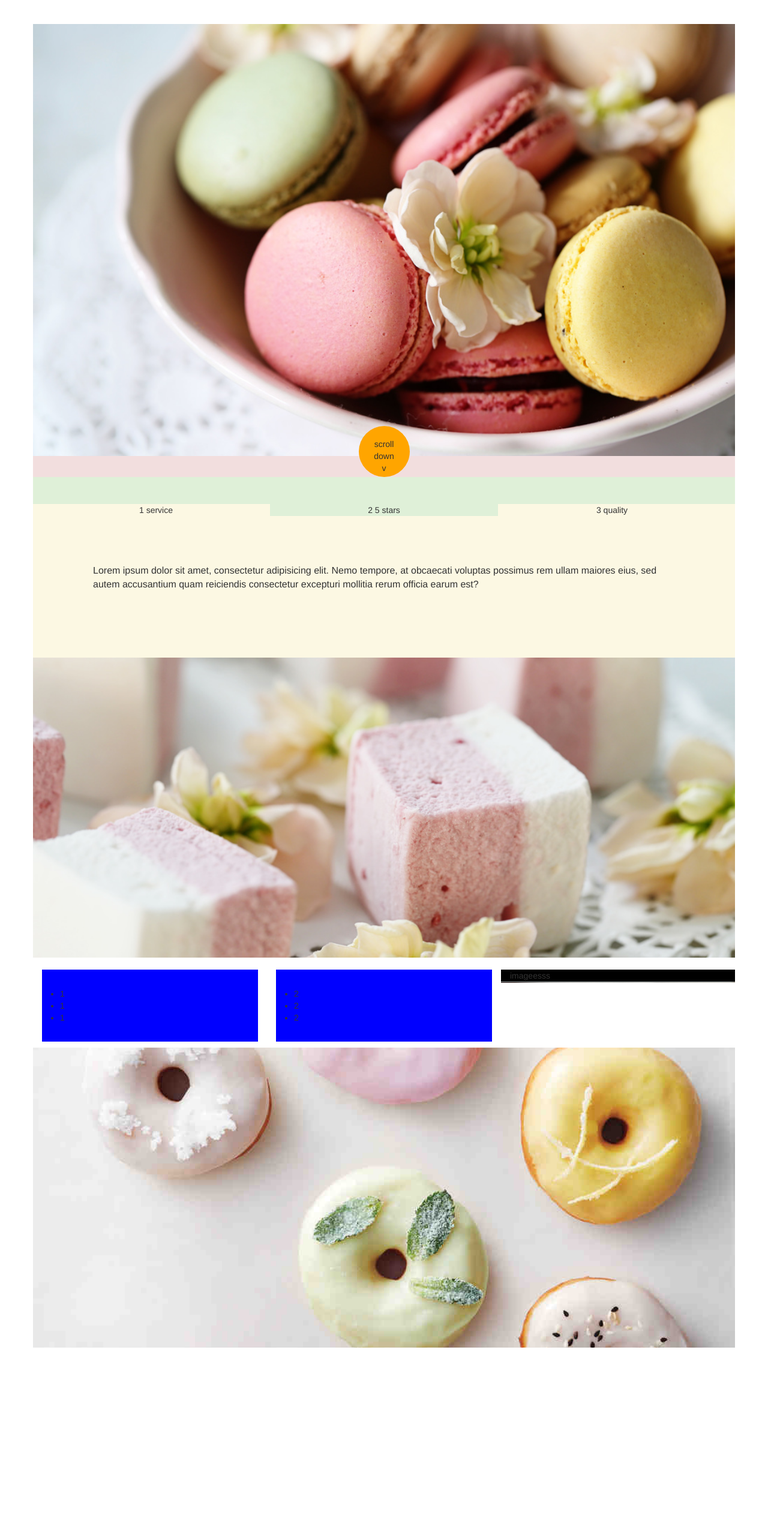
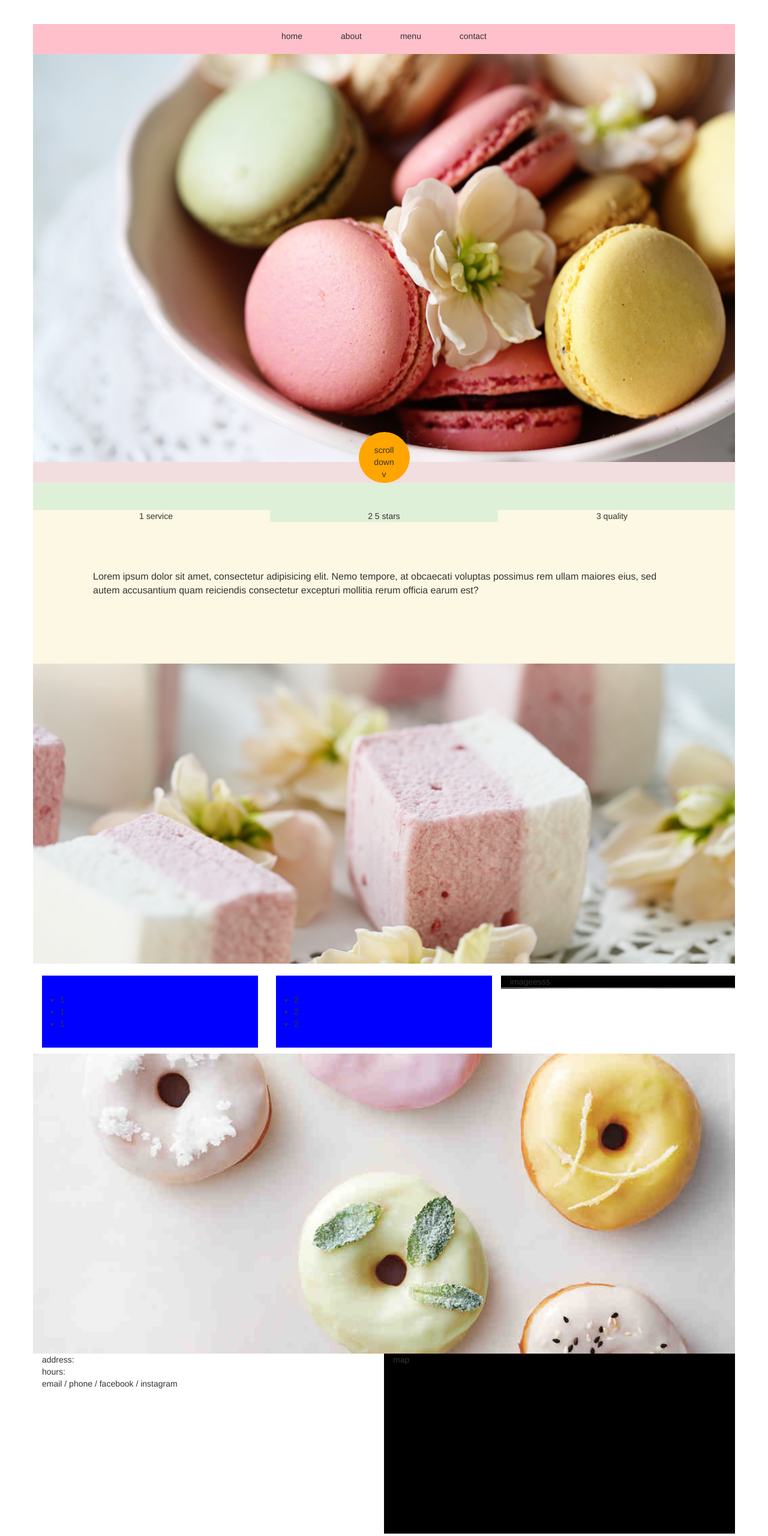
Before and after one commit to graceemoon/website3, a plain HTML site: page index.html in a window 1280 px wide. Shown: the top 2560 px of the page at 60% size. Before the commit the page ends 2286 px from the top, so only its background shows below. Drawn offline with nearby package versions, Linux system fonts and the light colour scheme.

Commit message:
page layout done

```diff
--- a/index.html
+++ b/index.html
@@ -19,6 +19,17 @@
 </head>
 <body>
 	<div class="container">
+	<!-- navbar -->
+		<div class="row">
+			<nav class="col-lg-12 col-xs-12">
+					<ul>
+						<li>home</li>
+						<li>about</li>
+						<li>menu</li>
+						<li>contact</li>
+					</ul>
+			</nav>
+		</div>
 	<!-- home header -->
 		<div class="row">
 			<div class="col-lg-12 col-xs-12 bg-warning home-page"></div>
@@ -73,6 +84,27 @@
 			<div class="col-lg-12 col-xs-12 bg-warning fix3"></div>
 		</div>
 
+		<!-- contact page -->
+		<div class="row">
+			<div class="col-lg-12 col-xs-12 contact-page">
+				<div class="row">
+					<div class="col-lg-6 col-xs-12">
+						address:
+						<br>
+						hours:
+						<br>
+						email / phone / facebook / instagram
+					</div>
+					<div class="col-lg-6 col-xs-12 map">
+						map
+					</div>
+				</div>
+			</div>
+		</div>
+	<footer>
+		Copyright &copy; 2017
+	</footer>
+<!-- container end -->
 	</div>
 
 	<!-- <button class="btn btn-success" onclick="$(this).hide();">click</button> -->
--- a/style.css
+++ b/style.css
@@ -7,9 +7,26 @@ body {
 	margin: 40px;
 }
 
+nav {
+	display: block;
+	z-index: 10;
+	position: absolute;
+	height: 50px;
+	background-color: pink;
+	text-align: center;
+}
+nav ul {
+	/*text-align: center;*/
+	padding: 10px;
+}
+nav li {
+	display: inline-block;
+	padding: 0px 30px;
+}
+
 .home-page {
 	background-image: url('./img/sweet1.jpeg');
-	height: 90vh;
+	height: 85vh;
     background-attachment: fixed;
     background-position: center;
     background-repeat: no-repeat;
@@ -85,3 +102,16 @@ body {
 	background-repeat: no-repeat;
 	background-size: cover;
 }
+
+.map {
+	height: 300px;
+	width: 300px;
+/*	padding: 10px;
+	margin: 10px;*/
+	background-color: black;
+}
+
+footer {
+	padding: 5px;
+	text-align: center;
+}
```
